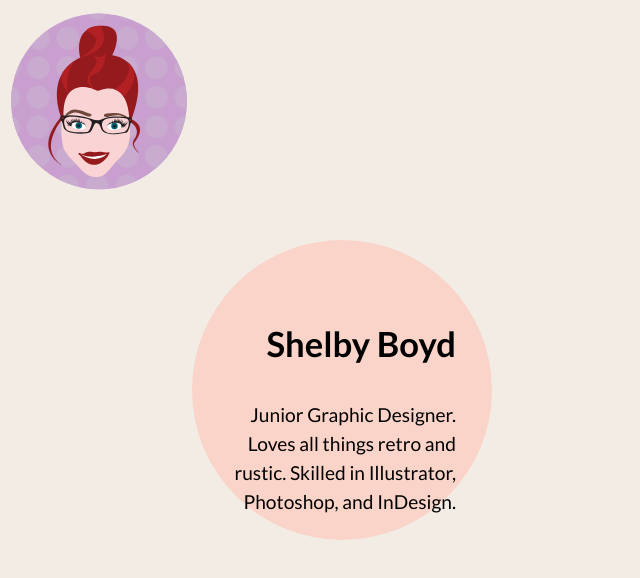
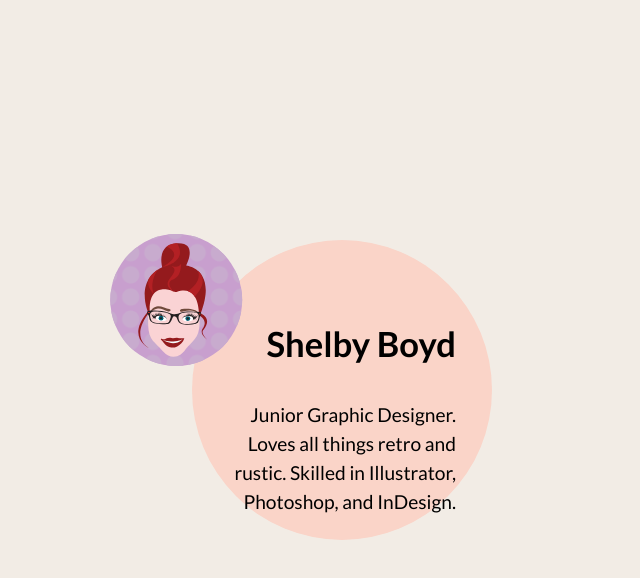
Before and after one commit to shelbyboyd/portfolio-coming-soon, a plain HTML site: page index.html in a window 1280 px wide. Shown: the whole page, without its empty margins (0-640 px from the left). Drawn offline with Linux system fonts and the light colour scheme.

Commit message:
positioned portrait graphic

```diff
--- a/css/main.css
+++ b/css/main.css
@@ -50,10 +50,10 @@ h1 {
 }
 
 .shelby {
-    overflow: hidden;
-    top: 5%;
-    left: 15%;
-    width: 200px;
+    position: absolute;
+    top: 28%;
+    left: 8%;
+    width: 150px;
     height: auto;
-
+    z-index: 2;
 }
--- a/index.html
+++ b/index.html
@@ -12,7 +12,9 @@
 <body>
 
   <div class="grid">
-    <img class="unit shelby" src="assets/me.svg" alt="Shelby">
+    <div class="shelby">
+      <img src="assets/me.svg" alt="Shelby">
+    </div>
     <div class="bigcircle unit unit-xs-1 unit-s-1-3" id="bigcircle">
 
         <div class="text" >
```
